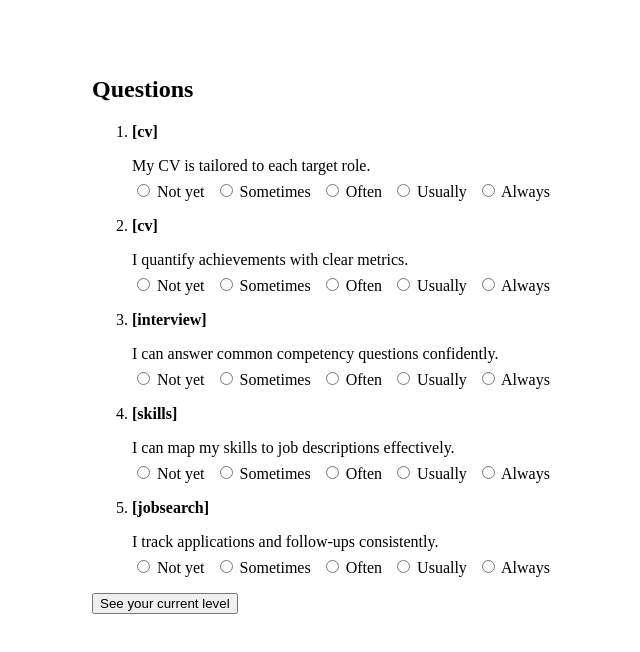
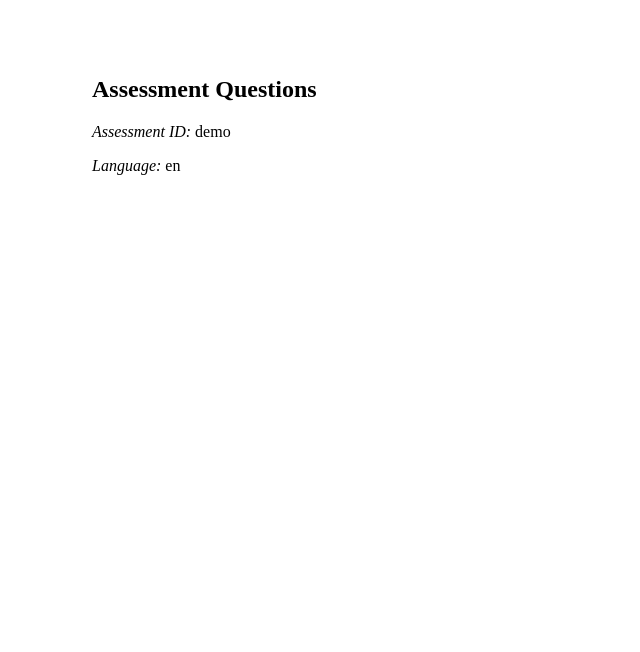
Before and after one commit to an170787-rekonet/rekonet, a Next.js app: page /assessment/questions in a window 1280 px wide. Shown: the top 652 px of the page, without its empty margins (158-798 px from the left). Built offline with nearby package versions, Linux system fonts and the light colour scheme; no server answers; the database is empty.

Commit message:
Update page.jsx

```diff
--- a/app/assessment/questions/page.jsx
+++ b/app/assessment/questions/page.jsx
@@ -1,184 +1,32 @@
 'use client';
 
-import { useEffect, useMemo, useState } from 'react';
-import { useRouter, useSearchParams } from 'next/navigation';
+import { Suspense } from 'react';
+import { useSearchParams } from 'next/navigation';
 
-// Small cookie reader (fallback language)
-function getCookie(name) {
-  if (typeof document === 'undefined') return null;
-  const m = document.cookie.match('(^|;)\\s*' + name + '\\s*=\\s*([^;]+)');
-  return m ? decodeURIComponent(m.pop()) : null;
-}
-
-// Demo questions (English)
-const QUESTIONS_EN = [
-  { id: 1, competency_key: 'cv', prompt: 'My CV is tailored to each target role.' },
-  { id: 2, competency_key: 'cv', prompt: 'I quantify achievements with clear metrics.' },
-  { id: 3, competency_key: 'interview', prompt: 'I can answer common competency questions confidently.' },
-  { id: 4, competency_key: 'skills', prompt: 'I can map my skills to job descriptions effectively.' },
-  { id: 5, competency_key: 'jobsearch', prompt: 'I track applications and follow-ups consistently.' },
-];
-
-// Minimal translations (you can add more later)
-// If a translation is missing, the UI still works (just English shown).
-const TRANSLATIONS = {
-  fr: {
-    1: 'Mon CV est adapté à chaque poste visé.',
-    2: 'Je quantifie mes réalisations avec des chiffres clairs.',
-    3: 'Je réponds avec confiance aux questions de compétence les plus courantes.',
-    4: 'Je fais correspondre mes compétences aux offres de manière efficace.',
-    5: 'Je suis mes candidatures et relances de façon régulière.',
-  },
-  ar: {
-    1: 'سيرتي الذاتية مُعدّة لكل وظيفة مستهدفة.',
-    2: 'أُقدّم إنجازاتي بأرقام واضحة.',
-    3: 'أستطيع الإجابة بثقة عن أسئلة الكفاءات الشائعة.',
-    4: 'أطابق مهاراتي مع تفاصيل الوظائف بفعالية.',
-    5: 'أُتابع طلباتي ومواعيد المتابعة باستمرار.',
-  },
-  pt: {
-    1: 'O meu CV é adaptado para cada vaga alvo.',
-    2: 'Quantifico resultados com métricas claras.',
-    3: 'Consigo responder com confiança às perguntas comportamentais comuns.',
-    4: 'Consigo mapear as minhas competências para as ofertas.',
-    5: 'Acompanho candidaturas e follow‑ups de forma consistente.',
-  },
-  so: {
-    1: 'CV‑gaygu wuxuu u habeeysan yahay shaqo kasta oo aan beegsanayo.',
-    2: 'Waxaan muujinayaa guulaha tiro ahaan.',
-    3: 'Waxaan si kalsooni leh uga jawaabaa su’aalaha caadiga ah ee kartida.',
-    4: 'Waxaan si wax ku ool ah ula jaanqaadaa xirfadahayga sharaxaadaha shaqada.',
-    5: 'Waxaan si joogto ah u diiwaangeliyaa codsiyada iyo la‑socodka.',
-  },
-  ur: {
-    1: 'میرا سی وی ہر ہدف شدہ رول کے مطابق ڈھالا ہوا ہے۔',
-    2: 'میں اپنی کامیابیاں واضح نمبروں کے ساتھ ظاہر کرتا/کرتی ہوں۔',
-    3: 'میں عام اہلیتی سوالات کا پُراعتماد جواب دے سکتا/سکتی ہوں۔',
-    4: 'میں اپنی مہارتوں کو ملازمت کی تفصیل سے مؤثر طریقے سے ملاتا/ملاتی ہوں۔',
-    5: 'میں درخواستوں اور فالو اپس کا باقاعدہ ریکارڈ رکھتا/رکھتی ہوں۔',
-  },
-};
-
-export default function QuestionsPage() {
-  const router = useRouter();
+function QuestionsPageInner() {
   const sp = useSearchParams();
   const assessment_id = sp.get('assessment_id') || 'demo';
-  const cookieLang = getCookie('rekonet_read_lang') || 'en';
-  const language = sp.get('language') || cookieLang;
+  const language = sp.get('language') || 'en';
 
-  const [questions, setQuestions] = useState([]);
-  const [answers, setAnswers] = useState({});
-  const [loading, setLoading] = useState(true);
-  const [err, setErr] = useState('');
-
-  // Load from API if available; otherwise use local demo list
-  useEffect(() => {
-    const load = async () => {
-      setLoading(true); setErr('');
-      try {
-        const res = await fetch(`/api/assessment/questions?language=${language}`);
-        if (res.ok) {
-          const json = await res.json();
-          if (json?.questions?.length) {
-            setQuestions(json.questions);
-            return;
-          }
-        }
-        // Fallback: local questions with translations
-        const t = TRANSLATIONS[language] || {};
-        const qs = QUESTIONS_EN.map(q => ({
-          id: q.id,
-          competency_key: q.competency_key,
-          english_prompt: q.prompt,
-          local_prompt: t[q.id] || null,
-        }));
-        setQuestions(qs);
-      } catch (e) {
-        setErr('Loading questions failed, showing demo set.');
-        const t = TRANSLATIONS[language] || {};
-        const qs = QUESTIONS_EN.map(q => ({
-          id: q.id,
-          competency_key: q.competency_key,
-          english_prompt: q.prompt,
-          local_prompt: t[q.id] || null,
-        }));
-        setQuestions(qs);
-      } finally {
-        setLoading(false);
-      }
-    };
-    load();
-  }, [language]);
-
-  const setValue = (qid, val) => setAnswers(prev => ({ ...prev, [qid]: val }));
-
-  const submit = async () => {
-    try {
-      // Try to save answers if API exists; otherwise just continue
-      const payload = {
-        assessment_id,
-        answers: Object.entries(answers).map(([qid, value]) => ({
-          question_id: Number(qid),
-          value: Number(value),
-        })),
-      };
-      if (payload.answers.length) {
-        try {
-          const res = await fetch('/api/assessment/answers', {
-            method: 'POST',
-            headers: { 'Content-Type': 'application/json' },
-            body: JSON.stringify(payload),
-          });
-          await res.json().catch(() => ({}));
-        } catch (_) { /* ok to ignore in demo */ }
-      }
-    } finally {
-      router.push(`/assessment/result?assessment_id=${assessment_id}&language=${language}`);
-    }
-  };
-
-  if (loading) return <main style={{ padding: 24 }}>Loading…</main>;
-  if (err) console.warn(err);
+  // TODO: your existing Questions page logic here
+  // e.g., fetch questions client-side, render bilingual prompts and the “Not yet → Always” scale, etc.
 
   return (
     <main style={{ maxWidth: 780, margin: '40px auto', padding: 16 }}>
-      <h2>Questions</h2>
-      <ol>
-        {questions.map((q) => (
-          <li key={q.id} style={{ marginBottom: 16 }}>
-            <p><strong>[{q.competency_key}]</strong></p>
-            <p style={{ margin: '6px 0' }}>{q.english_prompt}</p>
-            {q.local_prompt && (
-              <p style={{ margin: 0, color: '#555' }}><em>{q.local_prompt}</em></p>
-            )}
+      <h2>Assessment Questions</h2>
+      <p><em>Assessment ID:</em> {assessment_id}</p>
+      <p><em>Language:</em> {language}</p>
 
-            <div role="group" aria-label="How true is this for you today?">
-              {[
-                { v: 1, t: 'Not yet' },
-                { v: 2, t: 'Sometimes' },
-                { v: 3, t: 'Often' },
-                { v: 4, t: 'Usually' },
-                { v: 5, t: 'Always' },
-              ].map((o) => (
-                <label key={o.v} style={{ marginRight: 10 }}>
-                  <input
-                    type="radio"
-                    name={`q-${q.id}`}
-                    value={o.v}
-                    checked={String(answers[q.id] || '') === String(o.v)}
-                    onChange={() => setValue(q.id, o.v)}
-                  />{' '}
-                  {o.t}
-                </label>
-              ))}
-            </div>
-          </li>
-        ))}
-      </ol>
-
-      <button onClick={submit}>
-        See your current level
-      </button>
+      {/* Render your question list + scale controls here */}
+      {/* ... */}
     </main>
   );
 }
+
+export default function QuestionsPage() {
+  return (
+    <Suspense fallback={<main style={{ padding: 24 }}>Loading…</main>}>
+      <QuestionsPageInner />
+    </Suspense>
+  );
+}
```
